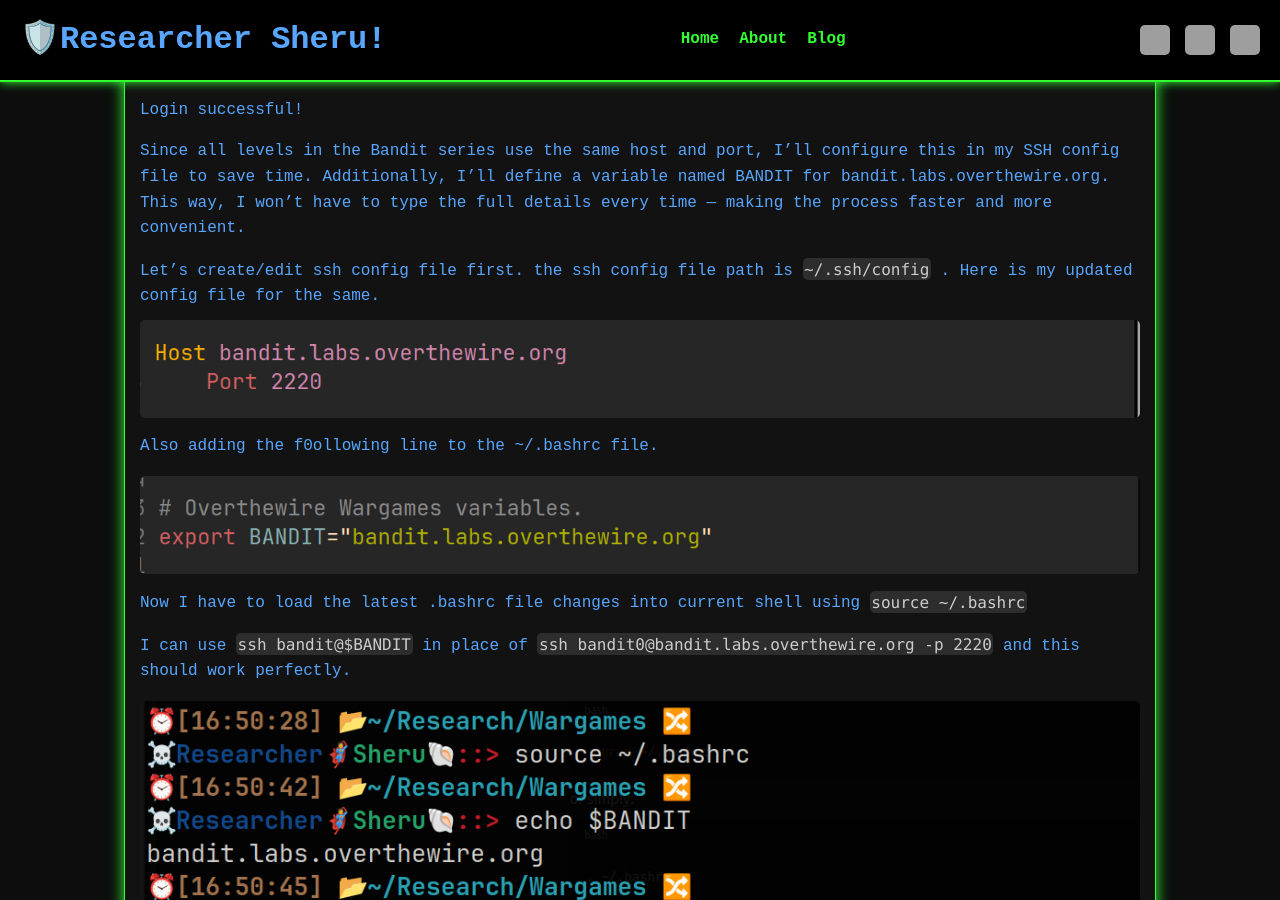
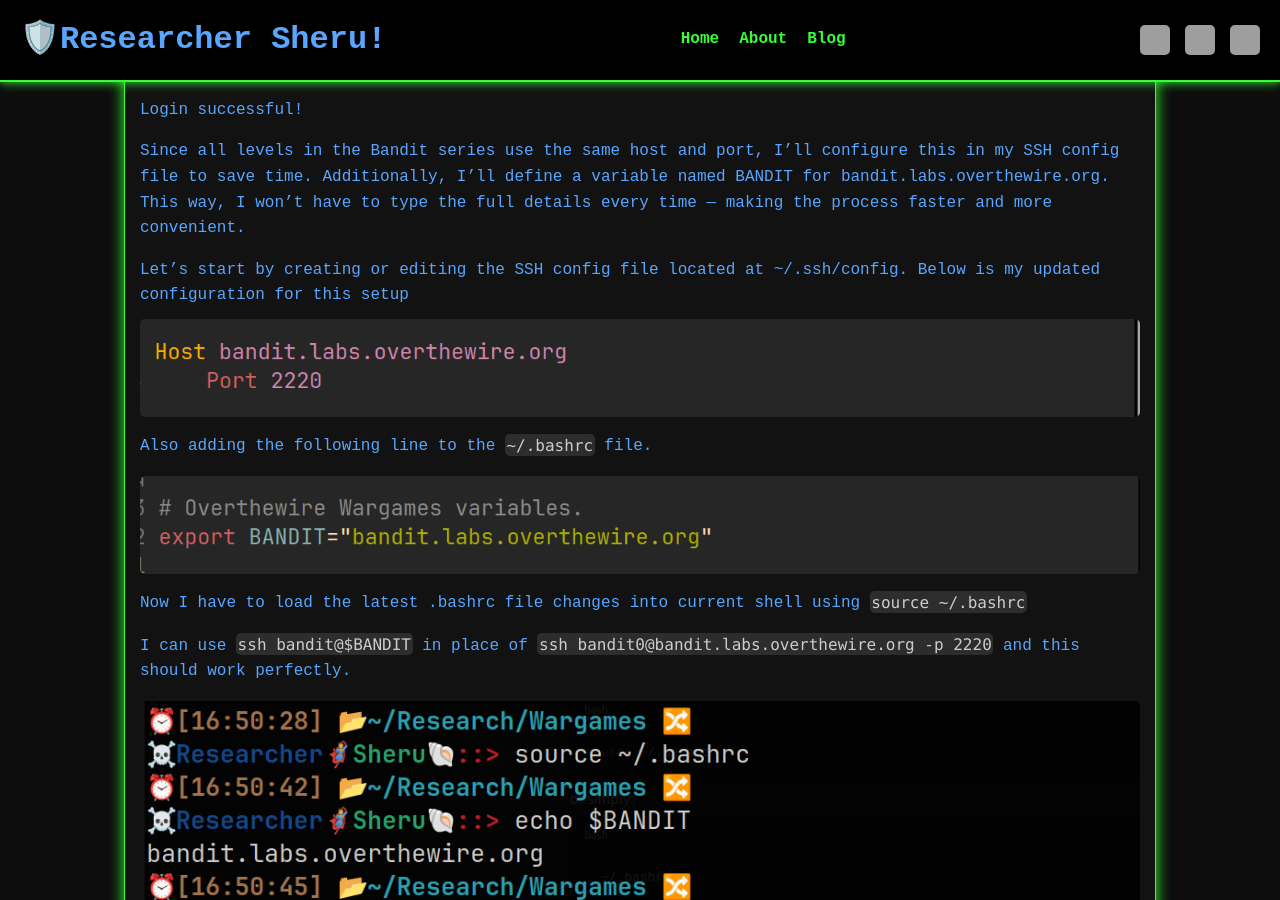
Before and after one commit to sheru-pan/sheru-pan.github.io, a Jekyll site: the page built from Site/_posts/2025-06-26-Wargames→OverTheWire_Bandit_Series.markdown, in a window 1280 px wide and 900 px high, scrolled down 2151 px. Built offline with Jekyll 4.4.1, drawn with Linux system fonts in a browser that asks for light colours; nearby versions of some CDN libraries; comment, search, counter and statistics services are not loaded; grey boxes are pictures that could not be loaded.

Commit message:
fix: typos

```diff
--- a/Site/_posts/2025-06-26-Wargames→OverTheWire_Bandit_Series.markdown
+++ b/Site/_posts/2025-06-26-Wargames→OverTheWire_Bandit_Series.markdown
@@ -78,11 +78,10 @@ Login successful!
 
 Since all levels in the Bandit series use the same host and port, I’ll configure this in my SSH config file to save time. Additionally, I’ll define a variable named BANDIT for bandit.labs.overthewire.org. This way, I won’t have to type the full details every time — making the process faster and more convenient.
 
-Let's create/edit ssh config file first. the ssh config file path is `~/.ssh/config` .
-Here is my updated config file for the same.
+Let's start by creating or editing the SSH config file located at ~/.ssh/config. Below is my updated configuration for this setup
 ![Image not found](/assets/images/bandit/bandit1/bandit1.png)
 
-Also adding the f0ollowing line to the ~/.bashrc file.
+Also adding the following line to the `~/.bashrc` file.
 
 ![Image not found](/assets/images/bandit/bandit1/bandit2.png)
 
```
Also changed, not shown: 2 other files.
